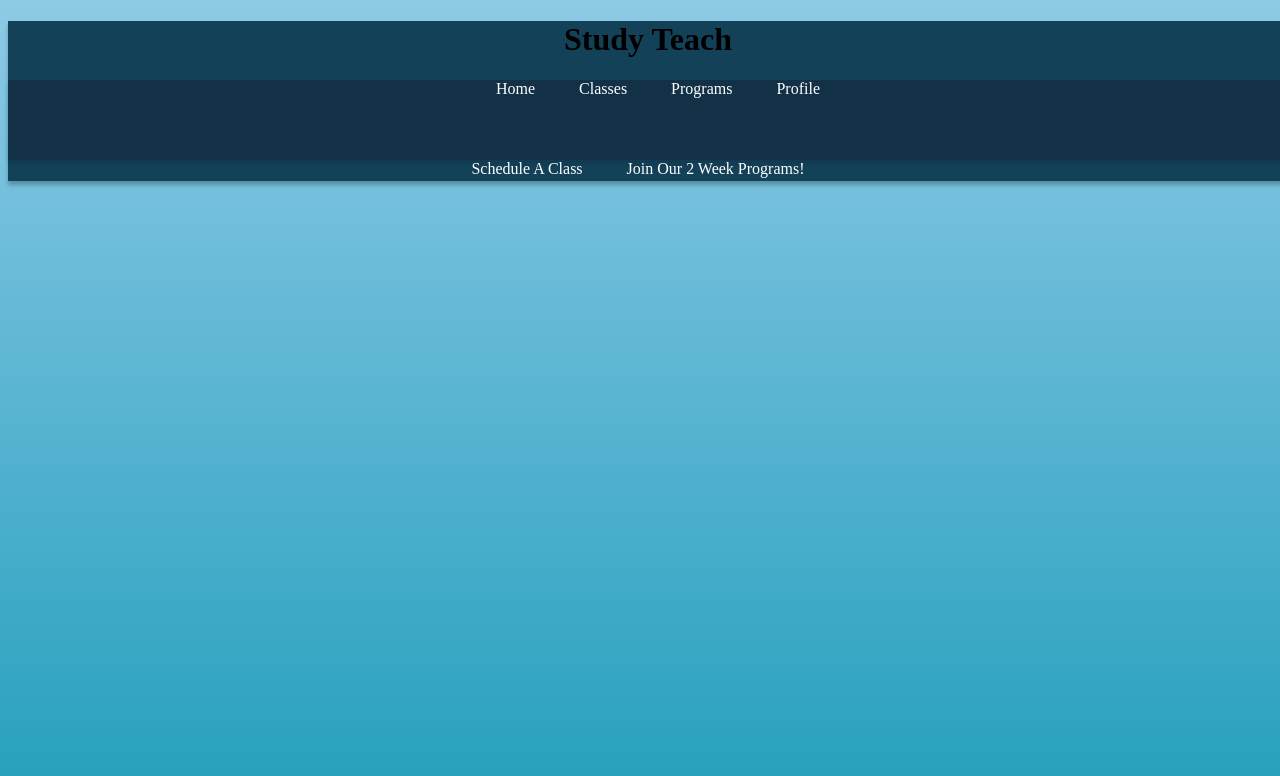
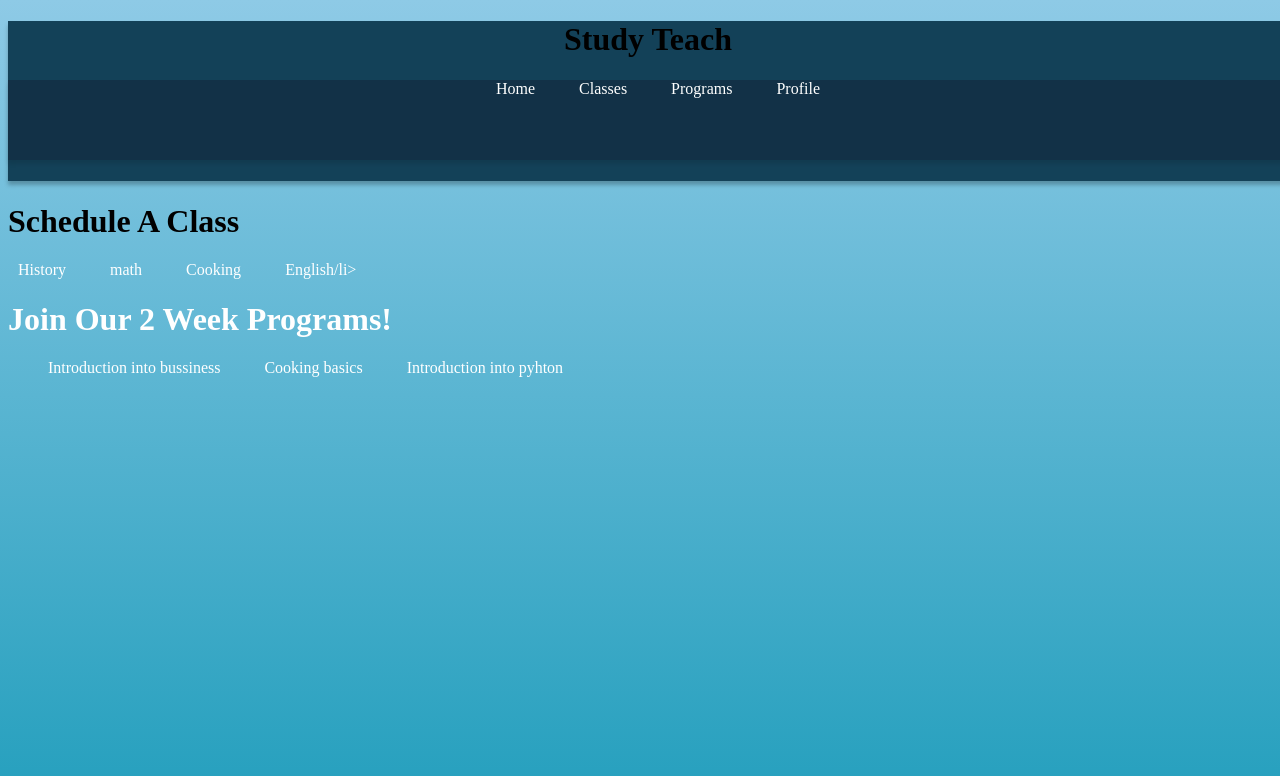
Before and after one commit to TheJasonPlayz/study-teach-tailwind, a plain HTML site: page index.html in a window 1280 px wide. Drawn offline with Linux system fonts and the light colour scheme.

Commit message:
Update index.html

```diff
--- a/index.html
+++ b/index.html
@@ -19,9 +19,13 @@
                     <li>Profile</li>
                 </ul>
             </nav>
-              <li>Schedule A Class</li>
-              <li>Join Our 2 Week Programs!</li>
         </header>
+
+        <h1>Schedule A Class</h1>
+       <li>History</li>  <li>math</li>  <li>Cooking</li> <li>English/li>
+
+        <h1>Join Our 2 Week Programs!</h1>
+        <li>Introduction into bussiness</li>  <li>Cooking basics</li>  <li>Introduction into pyhton</li>
 
     </main>
 
```
